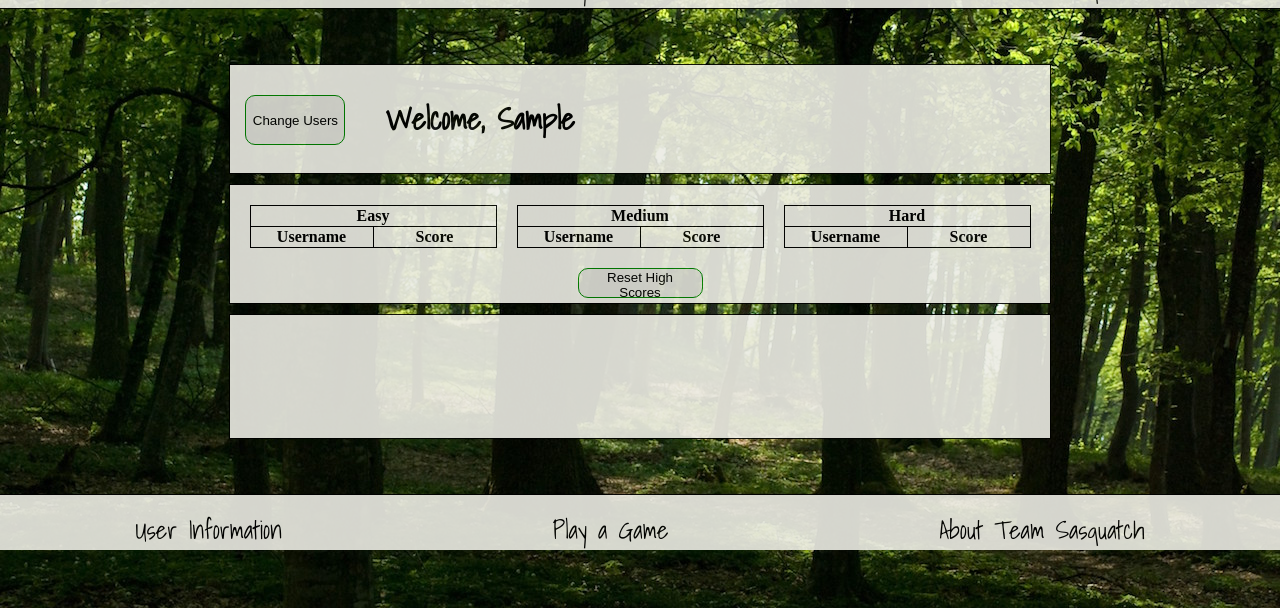
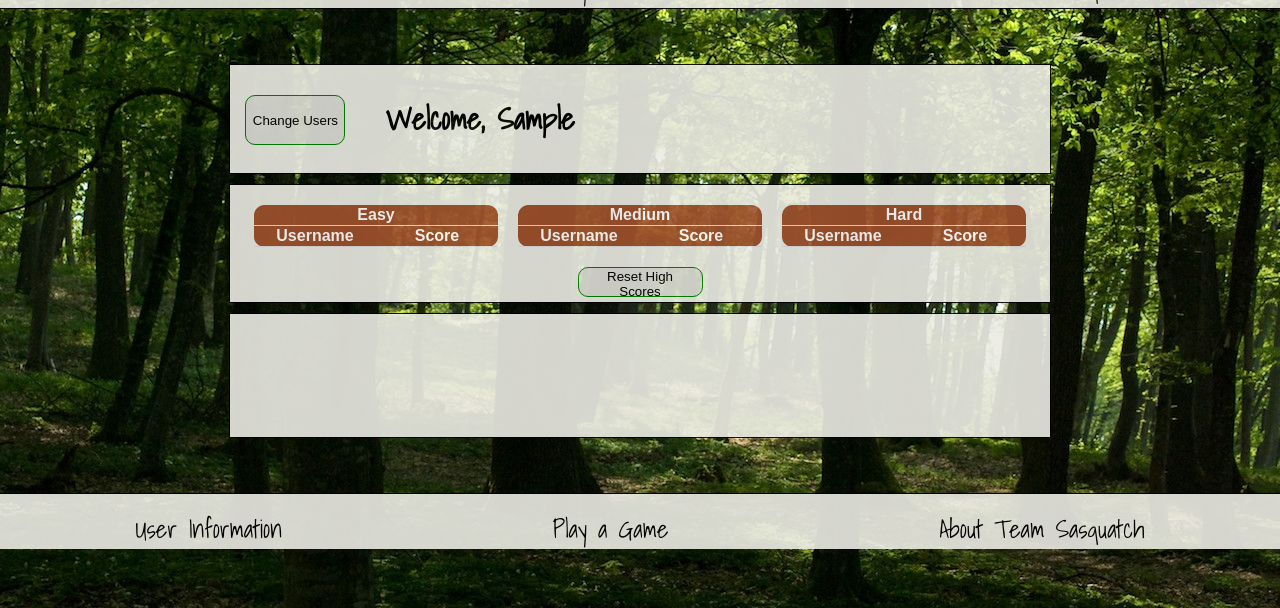
Before and after one commit to mmailman/dice-game, a plain HTML site: page index.html in a window 1280 px wide. Both pictures are taken after typing "Sample" into the empty fields and a click on the button "Save Username". Shown: the part 192-800 px from the top of the page. Drawn offline with nearby package versions, Linux system fonts and the light colour scheme.

Commit message:
changed the styling of the table

```diff
--- a/css/page_template.css
+++ b/css/page_template.css
@@ -1,4 +1,4 @@
-@media screen and (max-width: 750px) {
+@media screen and (max-width: 900px) {
  .Logo {
    display: none;
  }
--- a/css/stats.css
+++ b/css/stats.css
@@ -4,7 +4,13 @@ table {
 }
 
 table, th, td {
-  border: solid black thin;
+  /*border: solid black thin;*/
+  border-bottom: 1px solid #ddd;
+  background-color: sienna;
+  color: white;
+  border-radius: 12px;
+  font-family: sans-serif;
+
 }
 
 th, td {
--- a/index.html
+++ b/index.html
@@ -46,7 +46,7 @@
 
     <section class="Score-Container" id="Points-Container">
       <div class="Table-Container">
-        <table id='easy-table'>
+        <table class="Table-Style" id='easy-table'>
           <tr>
             <th colspan="2">Easy</th>
           </tr>
@@ -55,7 +55,7 @@
             <th>Score</th>
           </tr>
         </table>
-        <table id='medium-table'>
+        <table class="Table-Style" id='medium-table'>
           <tr>
             <th colspan="2">Medium</th>
           </tr>
@@ -64,7 +64,7 @@
             <th>Score</th>
           </tr>
         </table>
-        <table id='hard-table'>
+        <table class="Table-Style" id='hard-table'>
           <tr>
             <th colspan="2">Hard</th>
           </tr>
```
